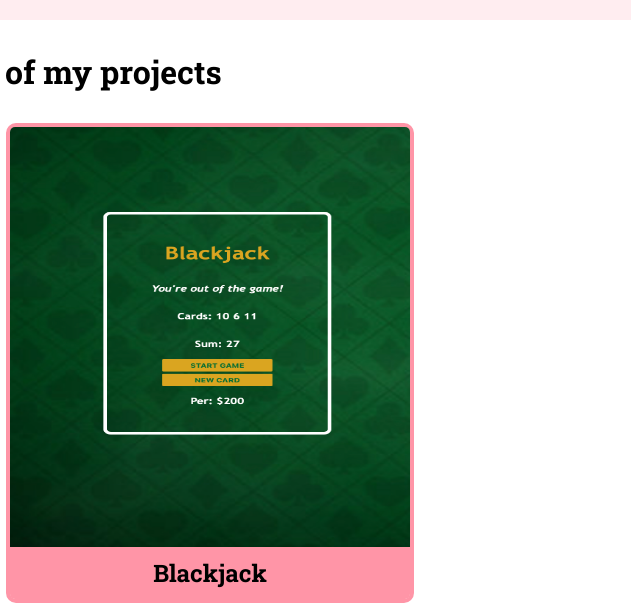
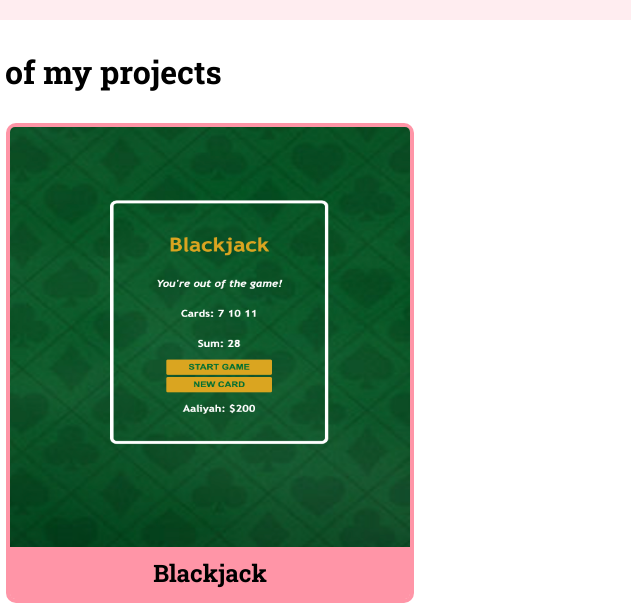
Before and after one commit to beastylele/Portfolio-AaliyahThomas, a plain HTML site: page index.html in a window 1280 px wide. Shown: the part 780-1385 px from the top of the page, 649-1280 px from the left. Drawn offline with Linux system fonts and the light colour scheme.

Commit message:
added photo

```diff
--- a/index.html
+++ b/index.html
@@ -32,7 +32,7 @@
           <a href="https://beastylele.github.io/Landing-Page/">Product Landing Page</a>
         </div>
         <div class="project">
-          <img src="blackjack-ss.png">
+          <img src="blackjack-photo.png">
           <a href="https://beastylele.github.io/Blackjack-Game/">Blackjack</a>
         </div>
         <div class="project">
```
Also changed, not shown: blackjack-photo.png (added), blackjack-ss.png (deleted).
